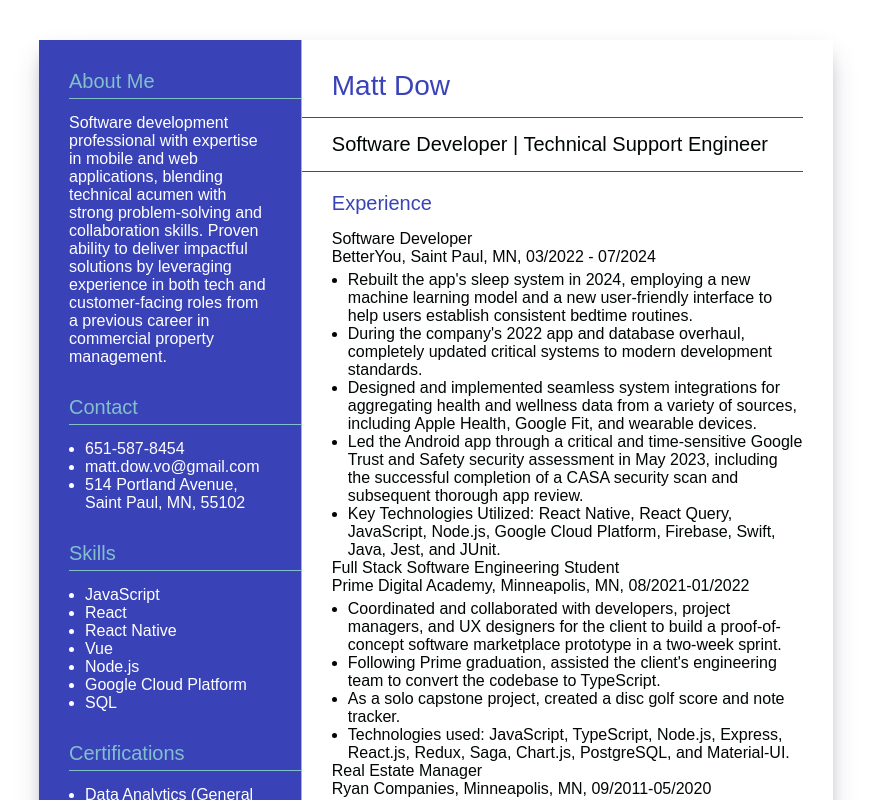
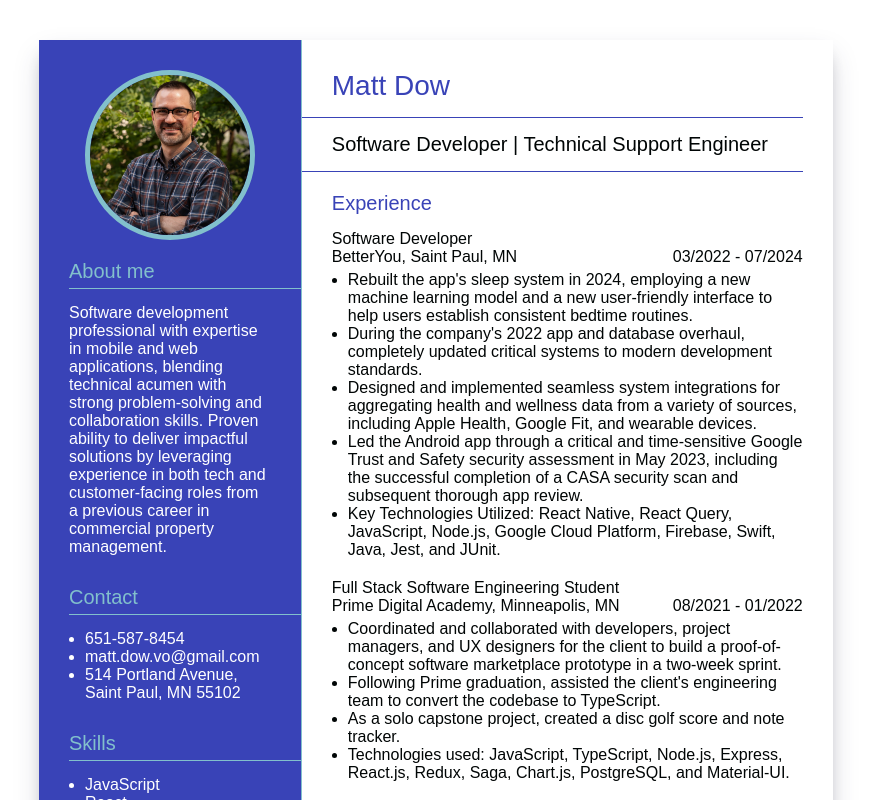
Before and after one commit to mattdow/web-resume, a Vue app in the folder matt-dow-resume-builder/: page / in a window 1280 px wide. Shown: the top 800 px of the page, without its empty margins (1-872 px from the left). Built offline with nearby package versions, Linux system fonts and the light colour scheme.

Commit message:
Add headshot, move template content into state data object. Adjust styling.

```diff
--- a/matt-dow-resume-builder/src/App.vue
+++ b/matt-dow-resume-builder/src/App.vue
@@ -4,40 +4,35 @@
     <div id="resume" class="d-flex">
       <div class="left-col">
         <div class="resume-section">
+          <img v-bind:src="imageUrl" class="profile-pic" alt="profile picture">
           <div class="section-headline">
-            About Me
+            {{ headlines[0] }}
           </div>
           <div>
-            Software development professional with expertise in mobile and web applications, blending technical acumen with strong problem-solving and collaboration skills. Proven ability to deliver impactful solutions by leveraging experience in both tech and customer-facing roles from a previous career in commercial property management.
+            {{ introText }}
           </div>
         </div>
         <div class="resume-section">
           <div class="section-headline">
-            Contact
+            {{ headlines[1] }}
           </div>
           <ul>
-            <li>651-587-8454</li>
-            <li>matt.dow.vo@gmail.com</li>
-            <li>514 Portland Avenue, Saint Paul, MN, 55102</li>
+            <li>{{ contactInfo.phone }}</li>
+            <li>{{ contactInfo.email }}</li>
+            <li>{{ contactInfo.address }}</li>
           </ul>
         </div>
         <div class="resume-section">
           <div class="section-headline">
-            Skills
+            {{ headlines[2] }}
           </div>
           <ul>
-            <li>JavaScript</li>
-            <li>React</li>
-            <li>React Native</li>
-            <li>Vue</li>
-            <li>Node.js</li>
-            <li>Google Cloud Platform</li>
-            <li>SQL</li>
+            <li v-for="(skill, index) in skills" :key="index">{{ skill }}</li>
           </ul>
         </div>
         <div class="resume-section">
           <div class="section-headline">
-            Certifications
+            {{ headlines[3] }}
           </div>
           <ul>
             <li>Data Analytics (General Assembly Online)</li>
@@ -47,77 +42,104 @@
       </div>
       <div class="right-col">
         <h4 class="personal-name">
-          Matt Dow
+          {{ name }}
         </h4>
         <h4 class="personal-title">
-          Software Developer | Technical Support Engineer
+          {{ title }}
         </h4>
         <h4 class="section-headline">
           Experience
         </h4>
-        <div>Software Developer</div>
-        <div>BetterYou, Saint Paul, MN, 03/2022 - 07/2024</div>
-        <ul>
-          <li>
-            Rebuilt the app's sleep system in 2024, employing a new machine learning model and a new user-friendly interface to help users establish consistent bedtime routines.
-          </li>
-          <li>
-            During the company's 2022 app and database overhaul, completely updated critical systems to modern development standards.
-          </li>
-          <li>
-            Designed and implemented seamless system integrations for aggregating health and wellness data from a variety of sources, including Apple Health, Google Fit, and wearable devices.
-          </li>
-           <li>
-            Led the Android app through a critical and time-sensitive Google Trust and Safety security assessment in May 2023, including the successful completion of a CASA security scan and subsequent thorough app review.
-          </li>
-          <li>
-            Key Technologies Utilized: React Native, React Query, JavaScript, Node.js, Google Cloud Platform, Firebase, Swift, Java, Jest, and JUnit.
-          </li>
-        </ul>
-        <div>Full Stack Software Engineering Student</div>
-        <div>Prime Digital Academy, Minneapolis, MN, 08/2021-01/2022</div>
-        <ul>
-          <li>
-            Coordinated and collaborated with developers, project managers, and UX designers for the client to build a proof-of-concept software marketplace prototype in a two-week sprint.
-          </li>
-          <li>
-            Following Prime graduation, assisted the client's engineering team to convert the codebase to TypeScript.
-          </li>
-          <li>
-            As a solo capstone project, created a disc golf score and note tracker.
-          </li>
-          <li>
-            Technologies used: JavaScript, TypeScript, Node.js, Express, React.js, Redux, Saga, Chart.js, PostgreSQL, and Material-UI.
-          </li>
-        </ul>
-        <div>Real Estate Manager</div>
-        <div>Ryan Companies, Minneapolis, MN, 09/2011-05/2020</div>
-        <ul>
-          <li>
-            Managed a 650,000 square foot class-A office building with two colleagues.
-          </li>
-          <li>
-            Created a plan to sustain Ryan's culture as part of Ryan's 2015-16 Emerging Leaders Group.
-          </li>
-          <li>
-            Raised over $300,000 during dozens of events as co-ambassador of Ryan's 2016 United Way Week.
-          </li>
-          <li>
-            Facilitated a full lease turnover and four major tenant improvement projects over two years as lead manager for a downtown office building.
-          </li>
-          <li>
-            Improved janitorial service, security, window cleaning, and elevator maintenance by crafting and enforcing contract language and regularly meeting with vendors.
-          </li>
-        </ul>
+        <div v-for="(item, index) in experience" :key="index" class="inner-section">
+          <div>{{ item.title }}</div>
+          <div class="d-flex justify-content-between">
+            <div>{{ item.company }}, {{ item.location }}</div>
+            <div>{{ item.date }}</div>
+          </div>
+          <ul>
+            <li v-for="(desc, innerIndex) in item.description" :key="innerIndex">{{ desc }}</li>
+          </ul>
+        </div>
+
         <h4 class="section-headline">
           Education
         </h4>
-        <div>Courses taken toward a Chemical Engineering Degree</div>
-        <div>University of Wisconsin-Madison, 1997-2001</div>
+        <div>{{ education.title }}</div>
+        <div class="d-flex justify-content-between">
+          <div>{{ education.university }}</div>
+          <div>{{ education.date }}</div>
+        </div>
       </div>
     </div>
   </main>
 </template>
+
+<script>
+export default {
+  data() {
+    return {
+      name: "Matt Dow",
+      title: "Software Developer | Technical Support Engineer",
+      introText: "Software development professional with expertise in mobile and web applications, blending technical acumen with strong problem-solving and collaboration skills. Proven ability to deliver impactful solutions by leveraging experience in both tech and customer-facing roles from a previous career in commercial property management.",
+      imageUrl: "/matt_dow_headshot.jpg",
+      headlines: ["About me", "Contact", "Skills", "Certifications", "Experience", "Education"],
+      contactInfo: {
+        phone: "651-587-8454",
+        email: "matt.dow.vo@gmail.com",
+        address: "514 Portland Avenue, Saint Paul, MN 55102"
+      },
+      skills: ["JavaScript", "React", "React Native", "Vue", "Node.js", "Google Cloud Platform", "SQL"],
+      experience: [
+        {
+          title: "Software Developer",
+          company: "BetterYou",
+          location: "Saint Paul, MN",
+          date: "03/2022 - 07/2024",
+          description: [
+            "Rebuilt the app's sleep system in 2024, employing a new machine learning model and a new user-friendly interface to help users establish consistent bedtime routines.",
+            "During the company's 2022 app and database overhaul, completely updated critical systems to modern development standards.",
+            "Designed and implemented seamless system integrations for aggregating health and wellness data from a variety of sources, including Apple Health, Google Fit, and wearable devices.",
+            "Led the Android app through a critical and time-sensitive Google Trust and Safety security assessment in May 2023, including the successful completion of a CASA security scan and subsequent thorough app review.",
+            "Key Technologies Utilized: React Native, React Query, JavaScript, Node.js, Google Cloud Platform, Firebase, Swift, Java, Jest, and JUnit.",
+          ]
+        },
+        {
+          title: "Full Stack Software Engineering Student",
+          company: "Prime Digital Academy",
+          location: "Minneapolis, MN",
+          date: "08/2021 - 01/2022",
+          description: [
+            "Coordinated and collaborated with developers, project managers, and UX designers for the client to build a proof-of-concept software marketplace prototype in a two-week sprint.",
+            "Following Prime graduation, assisted the client's engineering team to convert the codebase to TypeScript.",
+            "As a solo capstone project, created a disc golf score and note tracker.",
+            "Technologies used: JavaScript, TypeScript, Node.js, Express, React.js, Redux, Saga, Chart.js, PostgreSQL, and Material-UI.",
+          ]
+        },
+        {
+          title: "Real Estate Manager",
+          company: "Ryan Companies",
+          location: "Minneapolis, MN",
+          date: "2011 - 2020",
+          description: [
+            "Managed a 650,000 square foot class-A office building with two colleagues.",
+            "Created a plan to sustain Ryan's culture as part of Ryan's 2015-16 Emerging Leaders Group.",
+            "Raised over $300,000 during dozens of events as co-ambassador of Ryan's 2016 United Way Week.",
+            "Facilitated a full lease turnover and four major tenant improvement projects over two years as lead manager for a downtown office building.",
+            "Improved janitorial service, security, window cleaning, and elevator maintenance by crafting and enforcing contract language and regularly meeting with vendors.",
+          ]
+        }
+      ],
+      education:
+        {
+          title: "Courses taken toward a Chemical Engineering Degree",
+          university: "University of Wisconsin-Madison",
+          date: "1997 - 2001",
+        },
+
+    }
+  }
+}
+</script>
 
 <style scoped>
   #resume {
--- a/matt-dow-resume-builder/src/assets/main.css
+++ b/matt-dow-resume-builder/src/assets/main.css
@@ -83,3 +83,23 @@ body {
   margin-block-end: 0px;
   margin-block-start: 5px;
 }
+
+.profile-pic {
+  display: block;
+  width: 160px;
+  height: 160px;
+  border: 5px solid var(--highlight-color-left);
+  margin-bottom: 20px;
+  object-fit: cover;
+  margin-left: auto;
+  margin-right: auto;
+  border-radius: 50%;
+}
+
+.inner-section {
+  margin-bottom: 20px;
+}
+
+.justify-content-between {
+  justify-content: space-between;
+}
```
Also changed, not shown: matt-dow-resume-builder/public/matt_dow_headshot.jpg (added).
